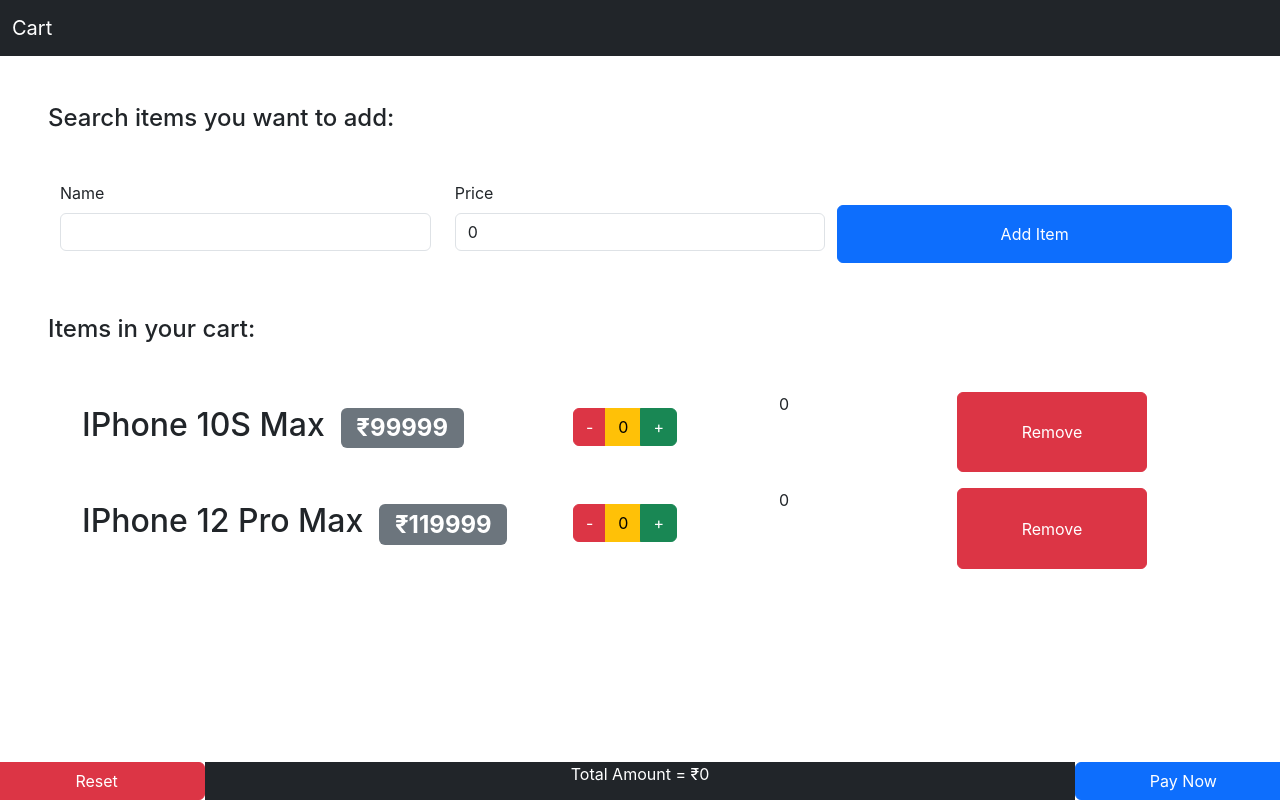
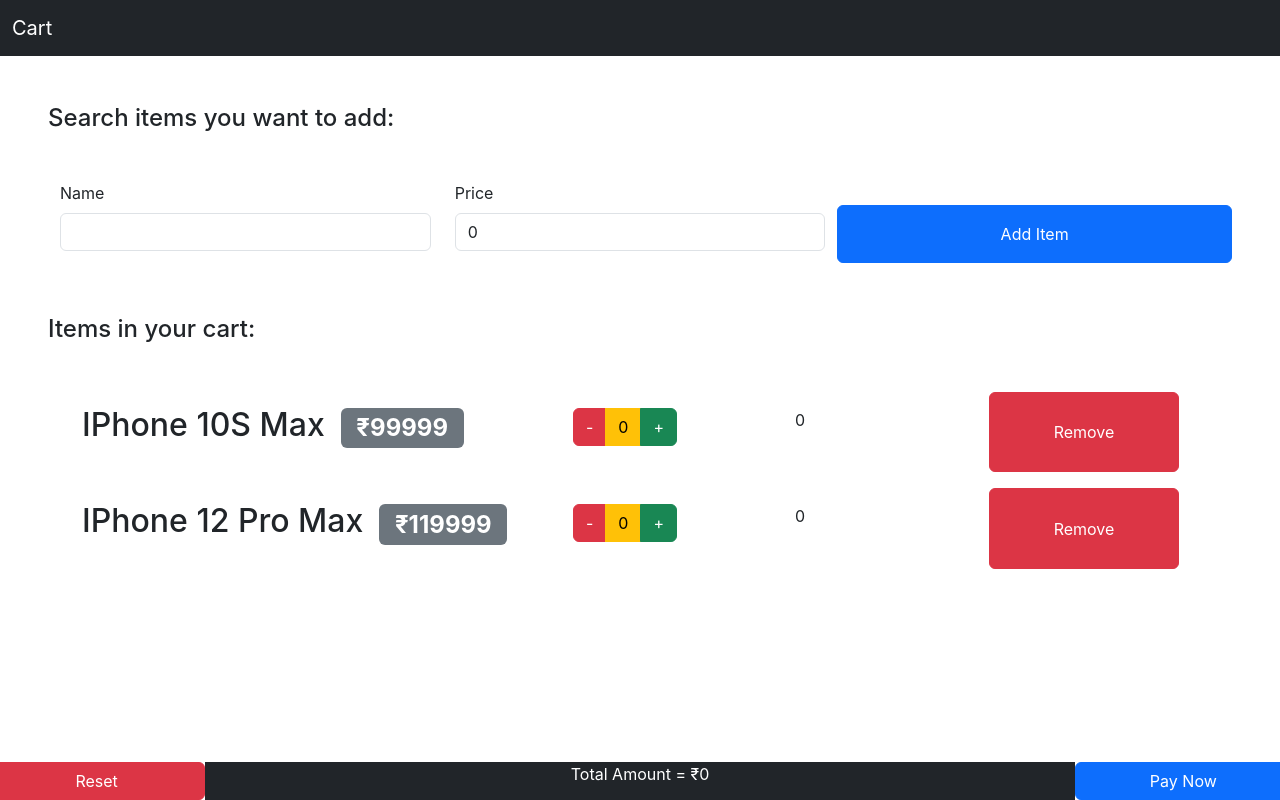
Before and after one commit to Tarunaa1/cart, a React (Create React App) app: page / in a window 1280 px wide. Built offline with nearby package versions, Linux system fonts and the light colour scheme.

Commit message:
Update Product.js

```diff
--- a/src/components/Product.js
+++ b/src/components/Product.js
@@ -38,7 +38,7 @@ export default function Product(props) {
           </button>
         </div>
       </div>
-      <div className="col-2">
+      <div className="col-2 m-3">
         {props.product.quantity * props.product.price}
       </div>
       <button
```
